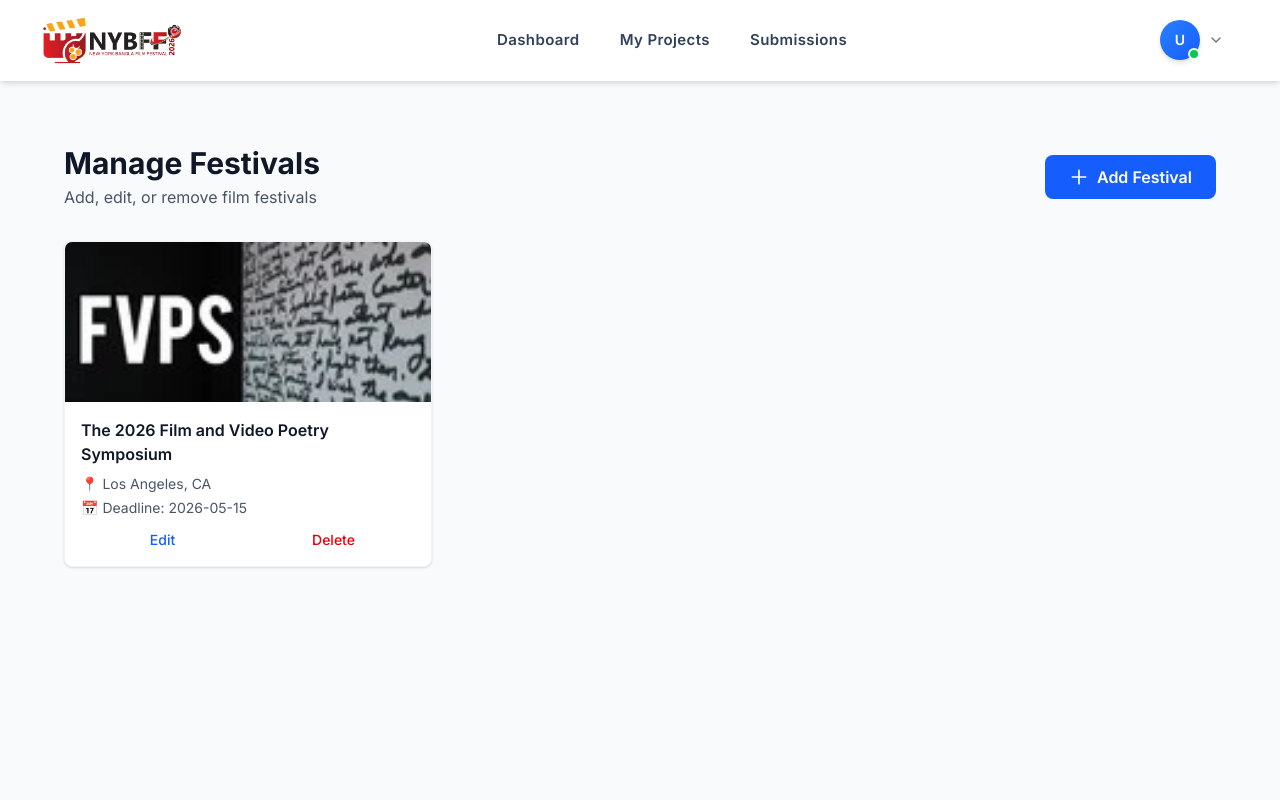
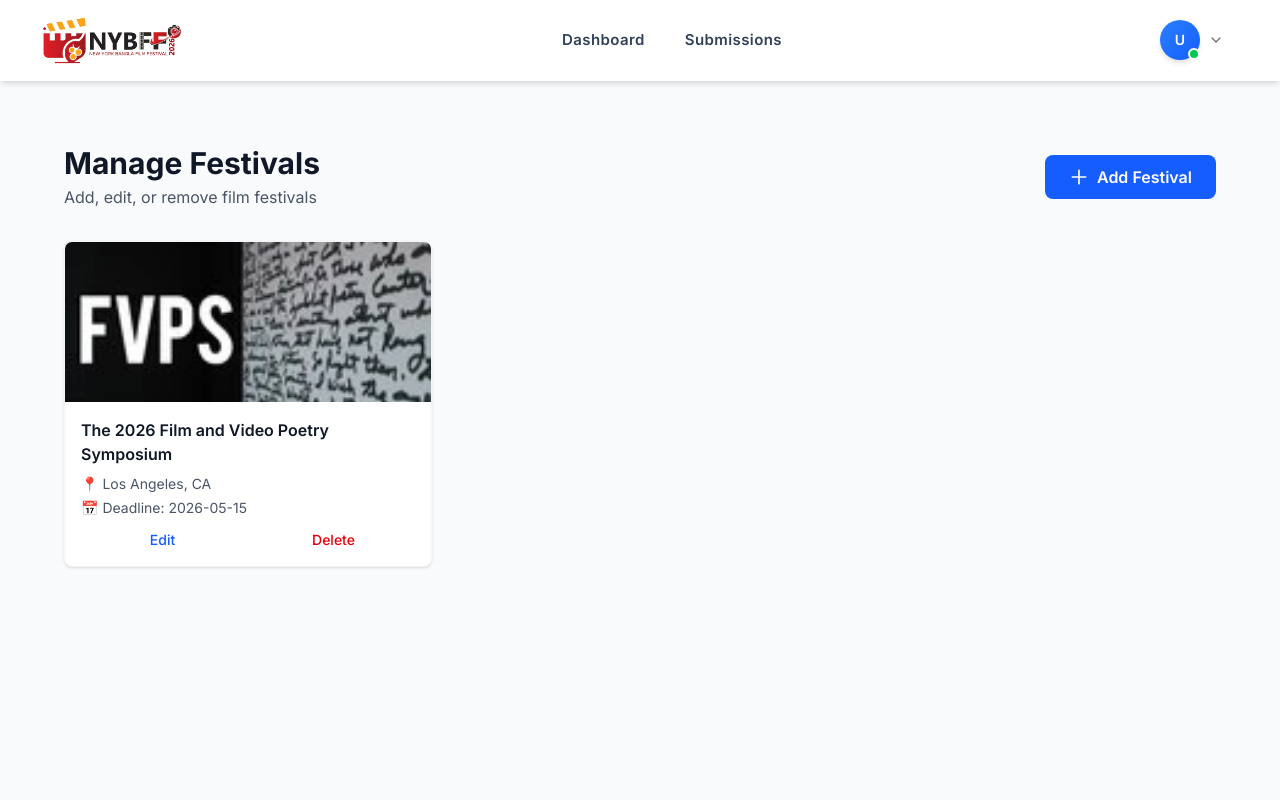
Before and after one commit to iamsajudev/FilmFrontend, a Next.js app: page /admin/all-submissions in a window 1280 px wide. Shown: the top 800 px of the page. Built offline with nearby package versions, Linux system fonts and the light colour scheme.

Commit message:
Some changes done

```diff
--- a/src/components/shared/Header/Header.jsx
+++ b/src/components/shared/Header/Header.jsx
@@ -148,8 +148,7 @@ const Header = () => {
 
     return [
       { name: "Dashboard", href: "/dashboard" },
-      { name: "My Projects", href: "/projects" },
-      { name: "Submissions", href: "/submissions" },
+      { name: "Submissions", href: "/projects" },
     ];
   };
 
```
